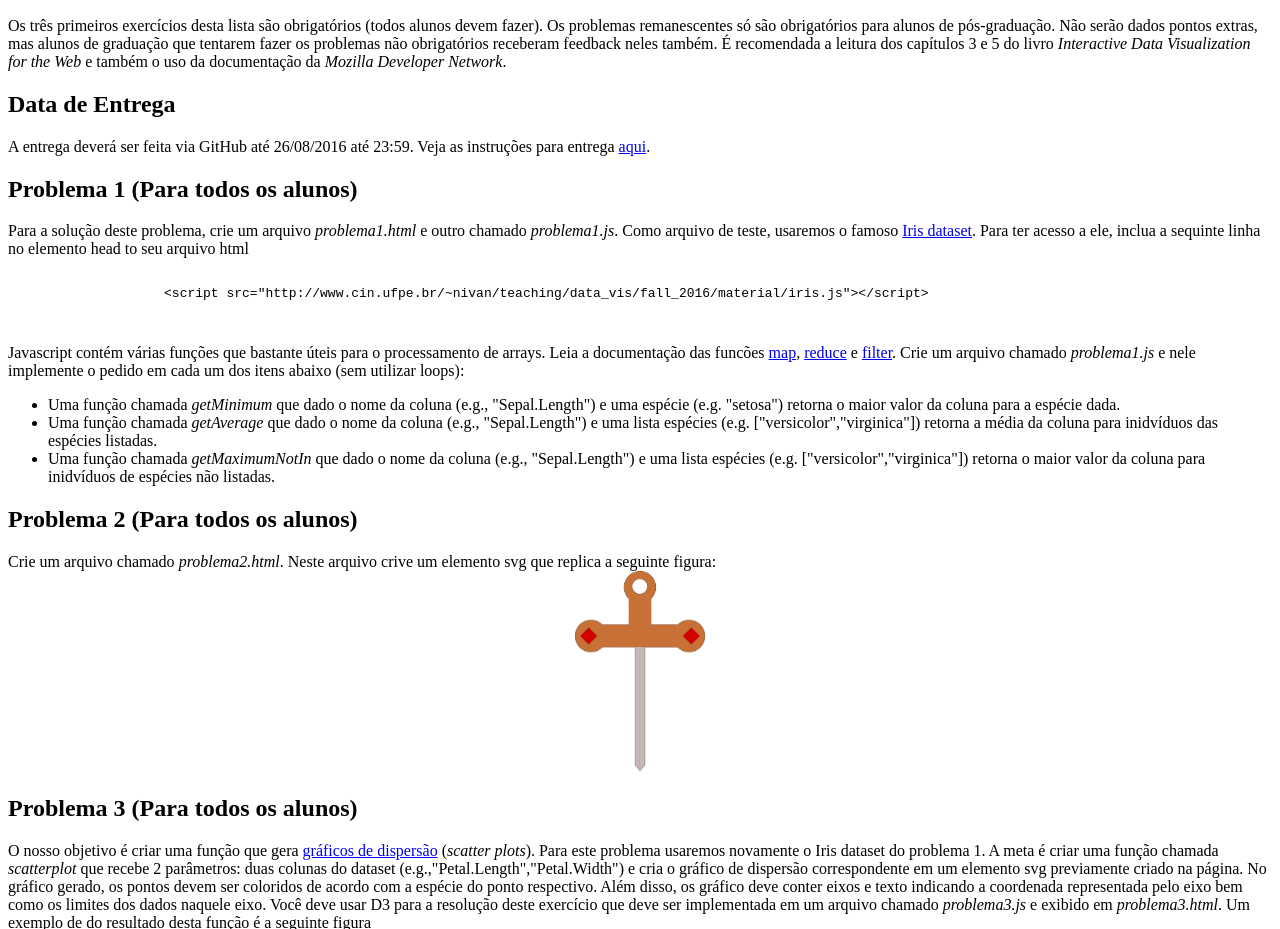
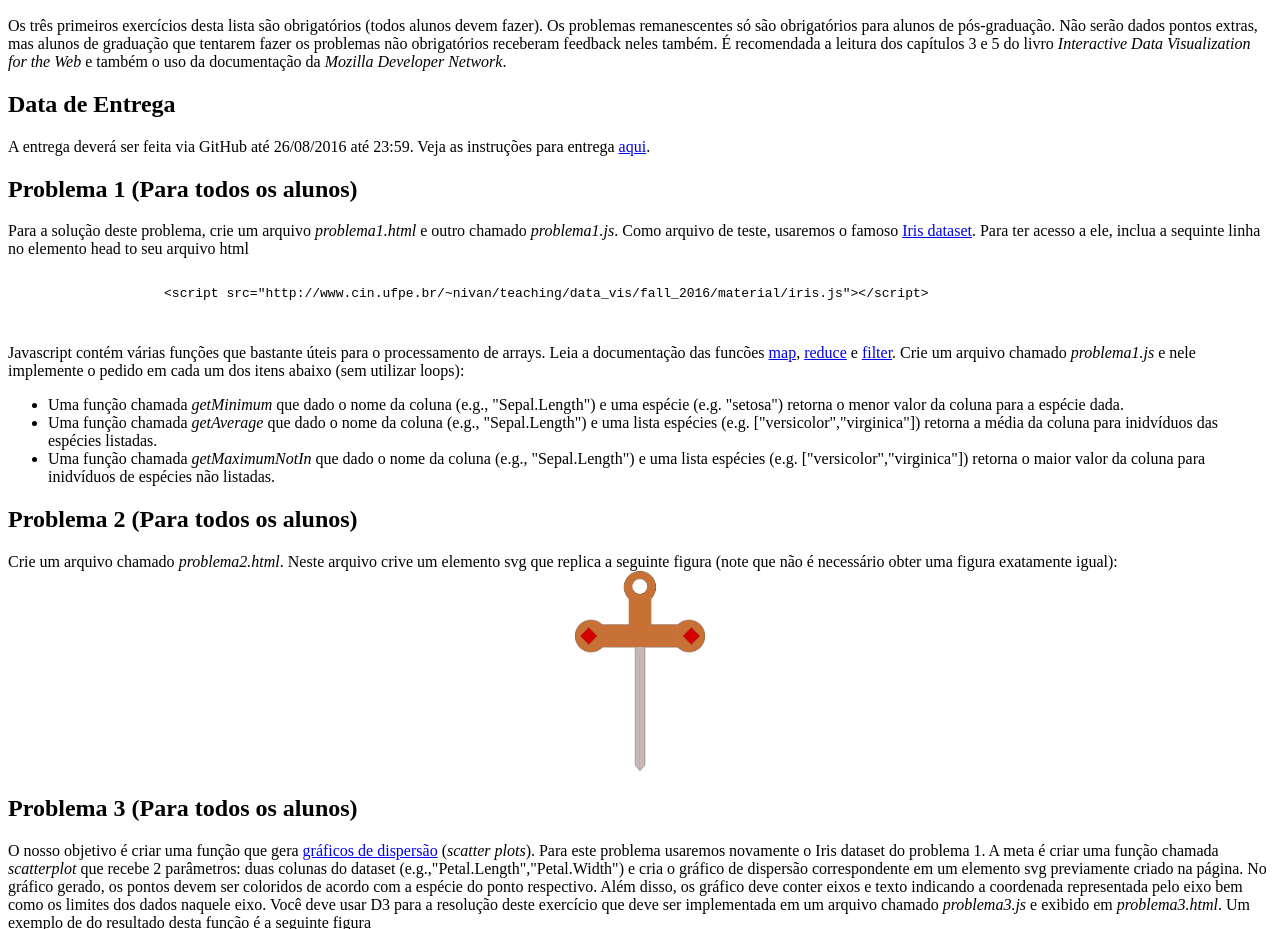
Before and after one commit to visualizacao-ufpe/data_vis_2016_2_listas, a plain HTML site: page lista1/index.html in a window 1280 px wide. Shown: the part 110-1039 px from the top of the page. Drawn offline with nearby package versions, Linux system fonts and the light colour scheme.

```diff
--- a/lista1/index.html
+++ b/lista1/index.html
@@ -29,7 +29,7 @@
 	</pre>
 	Javascript contém várias funções que bastante úteis para o processamento de arrays. Leia a documentação das funcões <a href="https://developer.mozilla.org/en-US/docs/Web/JavaScript/Reference/Global_Objects/Array/map">map</a>, <a href="https://developer.mozilla.org/en-US/docs/Web/JavaScript/Reference/Global_Objects/Array/reduce">reduce</a> e <a href="https://developer.mozilla.org/en-US/docs/Web/JavaScript/Reference/Global_Objects/Array/filter">filter</a>. Crie um arquivo chamado <em>problema1.js</em> e nele implemente o pedido em cada um dos itens abaixo (sem utilizar loops):
 	<ul>
-	  <li>Uma função chamada <em>getMinimum</em> que dado o nome da coluna (e.g., "Sepal.Length") e uma espécie (e.g. "setosa") retorna o maior valor da coluna para a espécie dada. </li>
+	  <li>Uma função chamada <em>getMinimum</em> que dado o nome da coluna (e.g., "Sepal.Length") e uma espécie (e.g. "setosa") retorna o menor valor da coluna para a espécie dada. </li>
 	  <li>Uma função chamada <em>getAverage</em> que dado o nome da coluna (e.g., "Sepal.Length") e uma lista espécies (e.g. ["versicolor","virginica"]) retorna a média da coluna para inidvíduos das espécies listadas. </li>
 	  <li>Uma função chamada <em>getMaximumNotIn</em> que dado o nome da coluna (e.g., "Sepal.Length") e uma lista espécies (e.g. ["versicolor","virginica"]) retorna o maior valor da coluna para inidvíduos de espécies não listadas. </li>
 	</ul>
@@ -38,7 +38,7 @@
       <!--------------------------------- -->
       <div id="problem1">
 	<h2>Problema 2 (Para todos os alunos)</h2>
-	Crie um arquivo chamado <em>problema2.html</em>. Neste arquivo crive um elemento svg que replica a seguinte figura:</br>
+	Crie um arquivo chamado <em>problema2.html</em>. Neste arquivo crive um elemento svg que replica a seguinte figura (note que não é necessário obter uma figura exatamente igual):</br>
 
 	<center><img src="figs/sword.png" height="200px"></a></center>
 
```
